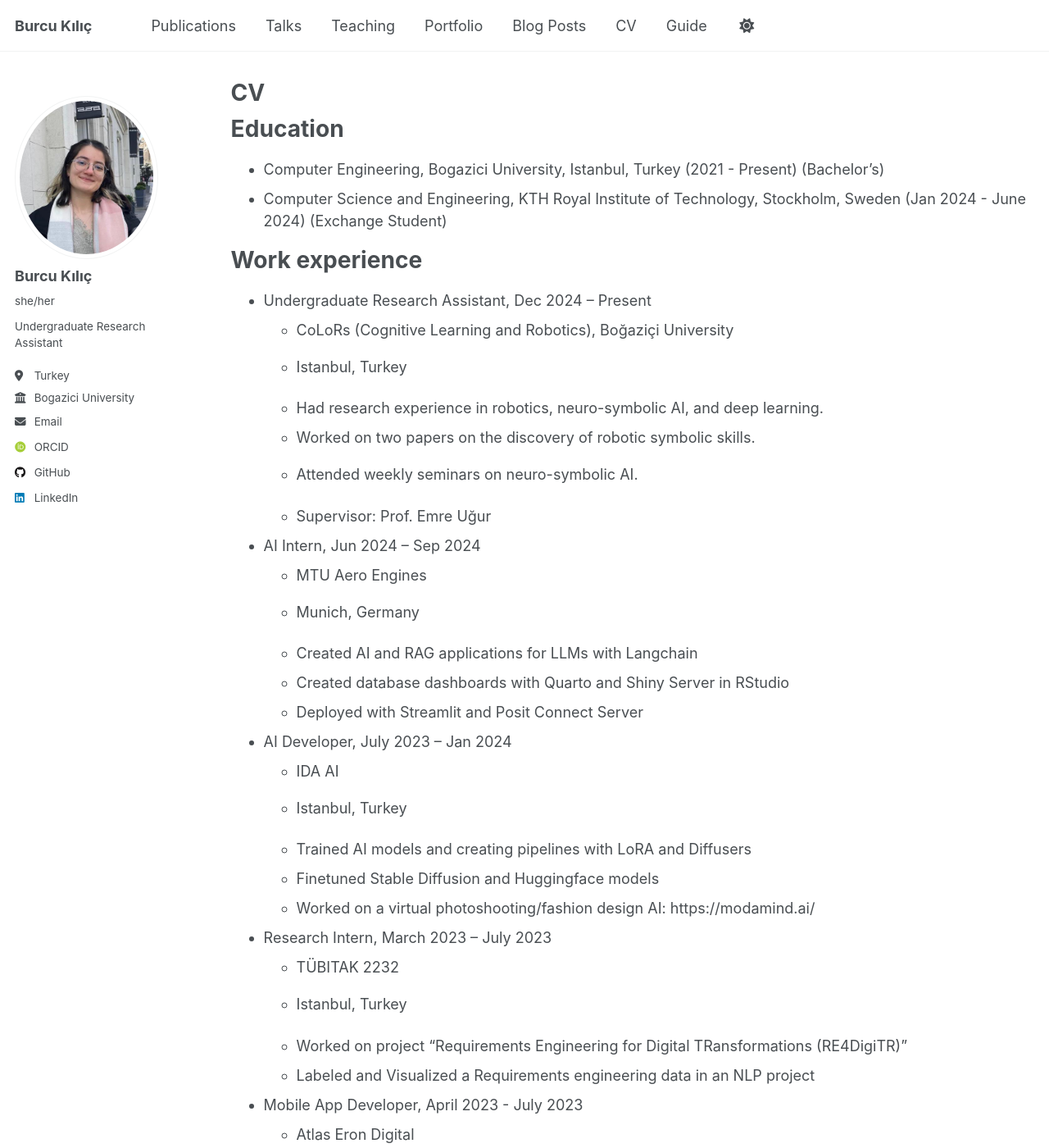
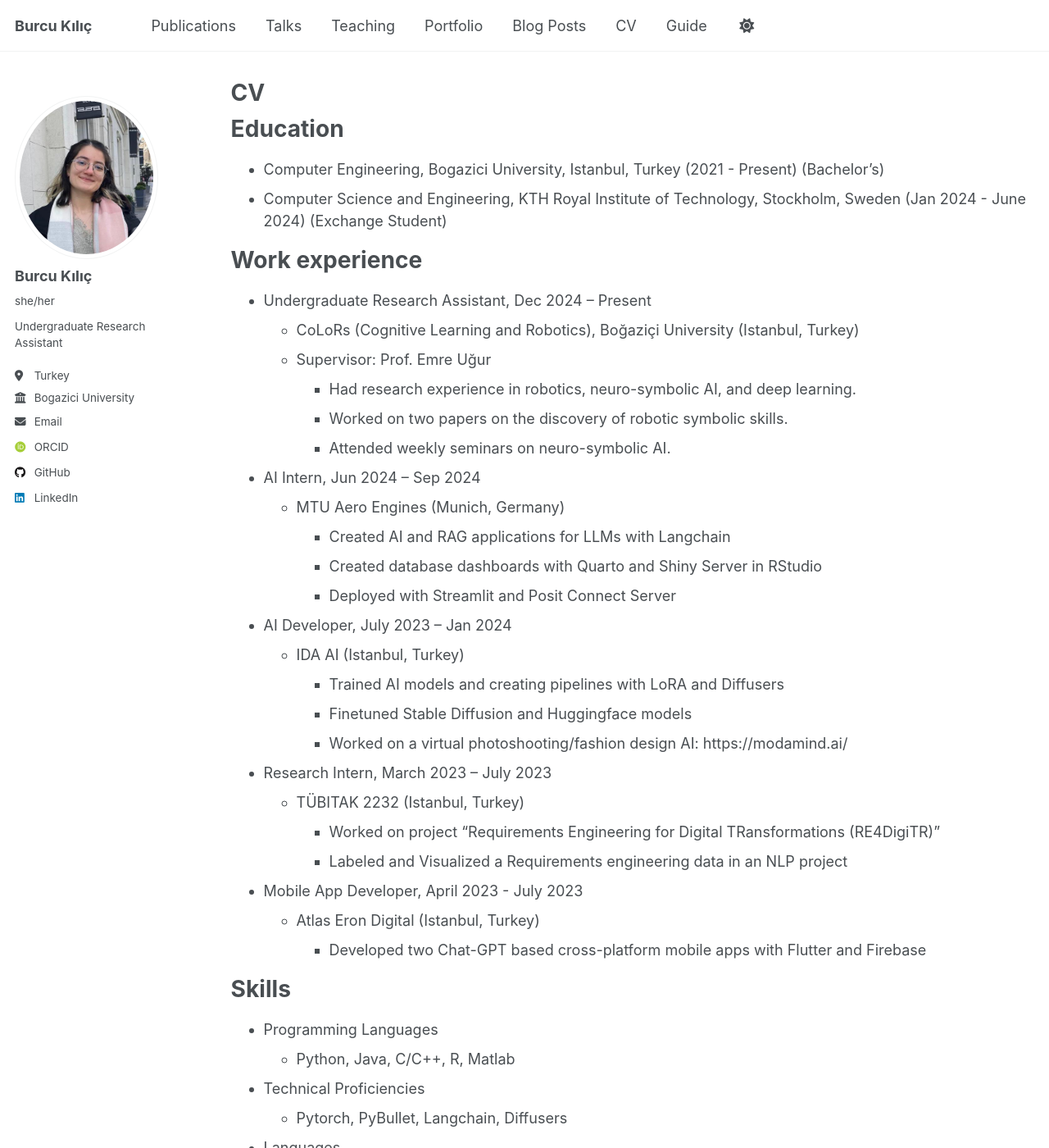
Before and after one commit to burcukilic/burcukilic.github.io, a Jekyll site: the page built from _pages/cv.md, in a window 1280 px wide and 1400 px high. Shown: the whole window at 82% size. Built offline with Jekyll 4.4.1, drawn with Linux system fonts in a browser that asks for light colours; some web fonts are replaced; some of the changed text lies outside the part shown.

Commit message:
Update cv.md

```diff
--- a/_pages/cv.md
+++ b/_pages/cv.md
@@ -17,43 +17,37 @@ Education
 Work experience
 ======
 * Undergraduate Research Assistant, Dec 2024 – Present
-  * CoLoRs (Cognitive Learning and Robotics), Boğaziçi University
-  * Istanbul, Turkey
+  * CoLoRs (Cognitive Learning and Robotics), Boğaziçi University (Istanbul, Turkey)
+  * Supervisor: Prof. Emre Uğur
+    * Had research experience in robotics, neuro-symbolic AI, and deep learning.
+    * Worked on two papers on the discovery of robotic symbolic skills.
+    * Attended weekly seminars on neuro-symbolic AI.
 
-  * Had research experience in robotics, neuro-symbolic AI, and deep learning.
-  * Worked on two papers on the discovery of robotic symbolic skills.
-  * Attended weekly seminars on neuro-symbolic AI.
-
-  * Supervisor: Prof. Emre Uğur
 
 * AI Intern, Jun 2024 – Sep 2024
-  * MTU Aero Engines
-  * Munich, Germany
+  * MTU Aero Engines (Munich, Germany)
+    * Created AI and RAG applications for LLMs with Langchain
+    * Created database dashboards with Quarto and Shiny Server in RStudio
+    * Deployed with Streamlit and Posit Connect Server
 
-  * Created AI and RAG applications for LLMs with Langchain
-  * Created database dashboards with Quarto and Shiny Server in RStudio
-  * Deployed with Streamlit and Posit Connect Server
 
 * AI Developer, July 2023 – Jan 2024
-  * IDA AI
-  * Istanbul, Turkey
+  * IDA AI (Istanbul, Turkey)
+    * Trained AI models and creating pipelines with LoRA and Diffusers
+    * Finetuned Stable Diffusion and Huggingface models
+    * Worked on a virtual photoshooting/fashion design AI: https://modamind.ai/
 
-  * Trained AI models and creating pipelines with LoRA and Diffusers
-  * Finetuned Stable Diffusion and Huggingface models
-  * Worked on a virtual photoshooting/fashion design AI: https://modamind.ai/
 
 * Research Intern, March 2023 – July 2023
-  * TÜBITAK 2232
-  * Istanbul, Turkey
+  * TÜBITAK 2232 (Istanbul, Turkey)
+    *  Worked on project "Requirements Engineering for Digital TRansformations (RE4DigiTR)"
+    *  Labeled and Visualized a Requirements engineering data in an NLP project
 
-  *  Worked on project "Requirements Engineering for Digital TRansformations (RE4DigiTR)"
-  *  Labeled and Visualized a Requirements engineering data in an NLP project
 
 * Mobile App Developer, April 2023 -  July 2023
-  * Atlas Eron Digital
-  * Istanbul, Turkey
+  * Atlas Eron Digital (Istanbul, Turkey)
+    *  Developed two Chat-GPT based cross-platform mobile apps with Flutter and Firebase
 
-  *  Developed two Chat-GPT based cross-platform mobile apps with Flutter and Firebase
 
 Skills
 ======
```
Also changed, not shown: other parts of _pages/cv.md (+0 -5 lines).
